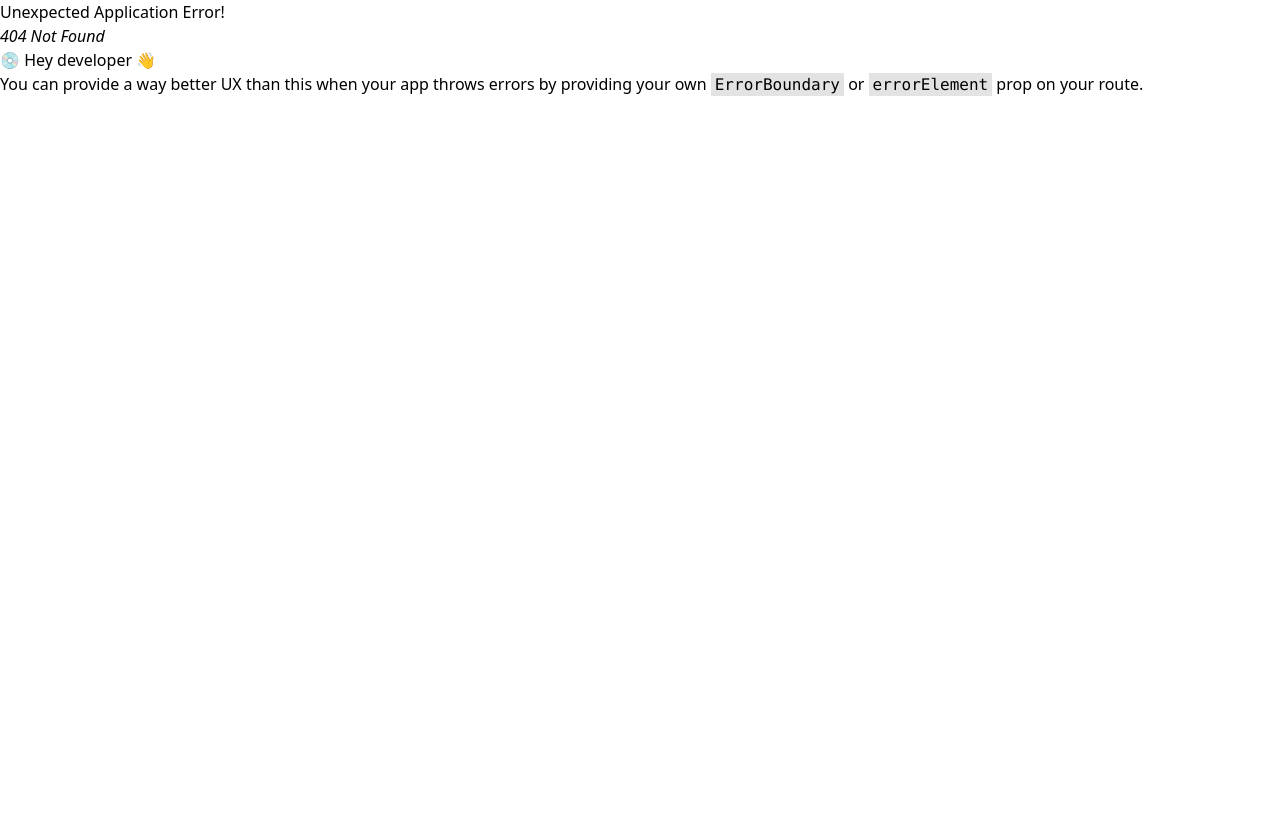
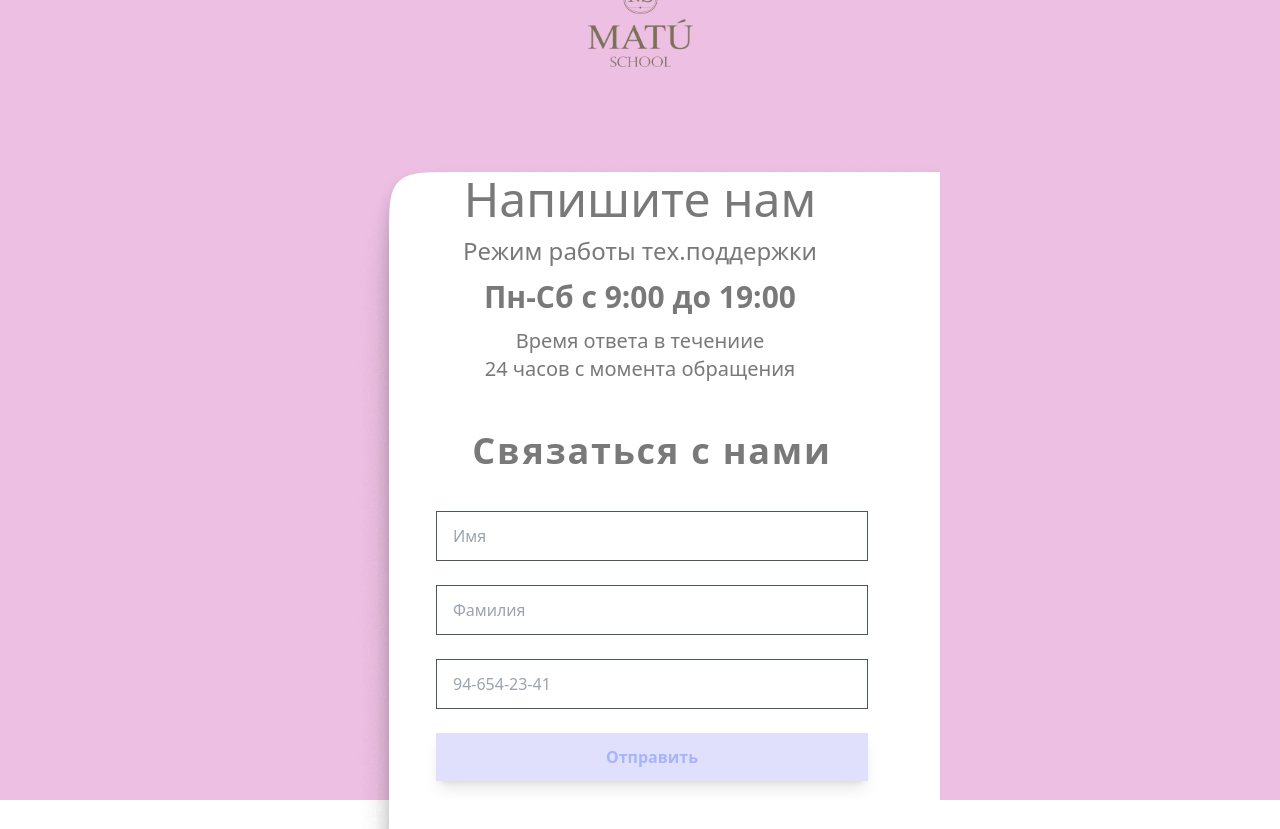
Before and after one commit to Abdurahman0/matuschool, a React (Vite) app: page /help in a window 1280 px wide. Before the commit this address had no page. Before the commit the page ends 800 px from the top, so only its background shows below. Built offline with nearby package versions, Linux system fonts and the light colour scheme.

Commit message:
added help route

```diff
--- a/package.json
+++ b/package.json
@@ -10,14 +10,17 @@
     "preview": "vite preview"
   },
   "dependencies": {
+    "axios": "^1.7.9",
     "class-variance-authority": "^0.7.1",
     "clsx": "^2.1.1",
+    "env": "^0.0.2",
     "lucide-react": "^0.462.0",
     "react": "^18.3.1",
     "react-dom": "^18.3.1",
     "react-icons": "^5.3.0",
     "react-router-dom": "^7.0.1",
     "react-scroll": "^1.9.0",
+    "react-toastify": "^10.0.6",
     "swiper": "^11.1.15",
     "tailwind-merge": "^2.5.5",
     "tailwindcss-animate": "^1.0.7"
--- /dev/null
+++ b/src/Help.jsx
@@ -0,0 +1,40 @@
+import { NavLink } from 'react-router-dom'
+import Form from './shared/Form'
+
+function Help() {
+	return (
+		<div className='bg-[#EDBFE3] md:w-screen h-[100vh] md:h-screen flex flex-col items-center justify-center'>
+			<div className='md:pb-24 pb-10'>
+				<NavLink to='/' className='flex items-center gap-3'>
+					<img
+						src='/matuschool.png'
+						width={105}
+						height={93}
+						alt='Matu School Logo'
+						className='w-[50px] h-[50px] ml-3 md:ml-0 md:w-[105px] md:h-[95px]'
+					/>
+				</NavLink>
+			</div>
+			<div className='bg-[url("/bg.png")] md:w-[600px] w-[400px] md:-ml-0 -ml-10 h-[80vh] md:h-[700px]'>
+				<div className='flex flex-col items-center text-center gap-3'>
+					<h1 className='text-[#797979] text-2xl md:text-5xl pt-3'>
+						Напишите нам
+					</h1>
+					<p className='text-[#797979] text-lg md:text-2xl'>
+						Режим работы тех.поддержки
+					</p>
+					<span className='text-[#797979] font-bold md:text-3xl text-xl'>
+						Пн-Сб с 9:00 до 19:00
+					</span>
+					<p className='text-[#797979] text-base md:text-xl'>
+						Время ответа в течениие <br />
+						24 часов с момента обращения
+					</p>
+				</div>
+				<Form />
+			</div>
+		</div>
+	)
+}
+
+export default Help
--- a/src/Lessons.jsx
+++ b/src/Lessons.jsx
@@ -13,7 +13,7 @@ function Lessons() {
 				<Hero key={idx} {...item} />
 			))}
 			<LessonsSection />
-			<div className='bg-[#EDBFE3] mt-10 w-full mx-auto'>
+			<div className='bg-[#EDBFE3] mt-10 w-full mx-auto' id='sale'>
 				<img
 					src='/Sale.png'
 					alt=''
--- a/src/Router.jsx
+++ b/src/Router.jsx
@@ -4,6 +4,7 @@ import { createBrowserRouter } from 'react-router-dom'
 import Lessons from './Lessons'
 import SeparatwLesson from './components/SeparatwLesson'
 import Room from './Room'
+import Help from './Help'
 
 const router = createBrowserRouter([
 	{
@@ -19,6 +20,10 @@ const router = createBrowserRouter([
 		element: <Room />,
 	},
 	{
+		path: '/help',
+		element: <Help />,
+	},
+	{
 		path: '/lesson/:id',
 		element: <SeparatwLesson />,
 	},
--- a/src/components/Mobile.jsx
+++ b/src/components/Mobile.jsx
@@ -69,14 +69,14 @@ function MobileModal() {
 			>
 				<ul className='flex flex-col gap-5 p-6'>
 					<li className='hover:scale-100 hover:font-bold font-medium transition-all duration-300'>
-						<NavLink to='/sale' onClick={e => handleLinkClick('/sale', e)}>
+						<NavLink to='#sale' onClick={e => handleLinkClick('#sale', e)}>
 							Акции
 						</NavLink>
 					</li>
 					<li className='hover:scale-100 hover:font-bold font-medium transition-all duration-300'>
 						<NavLink
-							to='/coments'
-							onClick={e => handleLinkClick('/coments', e)}
+							to='#coments'
+							onClick={e => handleLinkClick('#coments', e)}
 						>
 							Отзывы
 						</NavLink>
--- a/src/components/Sale.jsx
+++ b/src/components/Sale.jsx
@@ -3,7 +3,7 @@ import { NavLink } from 'react-router-dom'
 
 function Sale() {
 	return (
-		<div className='w-full mx-auto pt-10 bg-[#EDBFE3]'>
+		<div className='w-full mx-auto pt-10 bg-[#EDBFE3]' id='sale'>
 			<div className='flex items-center justify-center flex-col'>
 				<div className='bg-white md:w-[700px] w-[350px] h-[200px] border rounded-xl md:h-[300px] flex '>
 					<div className='flex flex-col gap-y-2 items-center justify-center'>
@@ -37,7 +37,7 @@ function Sale() {
 							следующую покупку рецепту
 						</p>
 						<button className='w-[260px] lg:w-[355px] h-[80px] lg:h-[104px] mt-6 focus:outline-none'>
-							<NavLink to='/'>
+							<NavLink to='/lesson'>
 								<img
 									src='/SaleBtn.png'
 									alt='Lesson Button'
--- /dev/null
+++ b/src/components/ScrollToTop.jsx
@@ -0,0 +1,19 @@
+import { useEffect } from 'react'
+import { useLocation } from 'react-router-dom'
+
+function ScrollToTopWrapper({ children }) {
+	const location = useLocation()
+
+	useEffect(() => {
+		console.log('Pathname changed:', location.pathname)
+		window.scrollTo({
+			top: 0,
+			left: 0,
+			behavior: 'smooth', // Optional: Adds smooth scrolling
+		})
+	}, [location.pathname]) // Listen for route changes
+
+	return <>{children}</>
+}
+
+export default ScrollToTopWrapper
--- a/src/data.js
+++ b/src/data.js
@@ -10,9 +10,9 @@ import cake from '/cake.png'
 import hero3 from '/hero3.png'
 
 export const navlinks = [
-	{ name: 'Акции', href: 'sale' },
-	{ name: 'Отзывы', href: 'coments' },
-	{ name: 'Техподдержка', href: 'help' },
+	{ name: 'Акции', href: '#sale' },
+	{ name: 'Отзывы', href: '#coments' },
+	{ name: 'Техподдержка', href: '/help' },
 ]
 
 export const forYouData = [
--- a/src/main.jsx
+++ b/src/main.jsx
@@ -1,17 +1,20 @@
 import { StrictMode } from 'react'
 import { createRoot } from 'react-dom/client'
 import './index.css'
-import App from './App.jsx'
 import { RouterProvider } from 'react-router-dom'
 import router from './Router'
 import { DataProvider } from './context/lesson-context'
+import ScrollToTopWrapper from './components/ScrollToTop'
+import App from './App'
 
 createRoot(document.getElementById('root')).render(
 	<StrictMode>
 		<RouterProvider router={router}>
-			<DataProvider>
-				<App />
-			</DataProvider>
+			<ScrollToTopWrapper>
+				<DataProvider>
+					<App />
+				</DataProvider>
+			</ScrollToTopWrapper>
 		</RouterProvider>
 	</StrictMode>
 )
--- /dev/null
+++ b/src/shared/Form.jsx
@@ -0,0 +1,108 @@
+import { useState } from 'react'
+import axios from 'axios'
+import { toast, ToastContainer } from 'react-toastify'
+import 'react-toastify/dist/ReactToastify.css'
+
+function Form() {
+	const [formData, setFormData] = useState({
+		firstName: '',
+		lastName: '',
+		phone: '',
+	})
+	const [IsLoading, setIsLoading] = useState(false)
+
+	const handleInputChange = e => {
+		const { name, value } = e.target
+		setFormData({ ...formData, [name]: value })
+	}
+
+	const SendMessage = e => {
+		e.preventDefault()
+		setIsLoading(true)
+		const token = import.meta.env.VITE_API_KEY
+		const chat_id = import.meta.env.VITE_CHAT_ID
+		const url = `https://api.telegram.org/bot${token}/sendMessage`
+		const messageContent = `Ismi: ${formData.firstName} \n Familyasi: ${formData.lastName} \n Phone: ${formData.phone}`
+
+		axios
+			.post(url, {
+				chat_id: chat_id,
+				text: messageContent,
+			})
+			.then(() => {
+				setFormData({ firstName: '', lastName: '', phone: '' })
+				toast.success('Muvaffaqiyatli yuborildi')
+				setIsLoading(false)
+			})
+			.catch(err => {
+				toast.error(`Yuborishda xatolik: ${err.message}`)
+				setIsLoading(false)
+			})
+	}
+	return (
+		<div className='relative flex items-center justify-center px-6 ml-6'>
+			<ToastContainer />
+			<div className='max-w-4xl w-full p-8 md:p-12'>
+				<h2 className='text-4xl font-semibold text-center text-[#797979] mb-10 tracking-wider'>
+					Связаться с нами
+				</h2>
+				<form
+					className='flex flex-col gap-8'
+					id='myForm'
+					onSubmit={SendMessage}
+				>
+					<div className='left flex flex-col space-y-6'>
+						<div className='relative'>
+							<input
+								type='text'
+								name='firstName'
+								placeholder='Имя'
+								required
+								value={formData.firstName}
+								onChange={handleInputChange}
+								className='w-full px-4 py-3 bg-transparent border border-gray-600 rounded-lg focus:outline-none focus:border-blue-400 text-[#797979] placeholder-gray-400 transition duration-300'
+							/>
+						</div>
+						<div className='relative'>
+							<input
+								type='text'
+								name='lastName'
+								placeholder='Фамилия '
+								required
+								value={formData.lastName}
+								onChange={handleInputChange}
+								className='w-full px-4 py-3 bg-transparent border border-gray-600 rounded-lg focus:outline-none focus:border-blue-400 text-[#797979] placeholder-gray-400 transition duration-300'
+							/>
+						</div>
+						<div className='relative'>
+							<input
+								type='tel'
+								name='phone'
+								placeholder='94-654-23-41'
+								pattern='\d{2}-\d{3}-\d{2}-\d{2}'
+								maxLength={12}
+								required
+								value={formData.phone}
+								onChange={handleInputChange}
+								className='w-full px-4 py-3 bg-transparent border border-gray-600 rounded-lg focus:outline-none focus:border-blue-400 text-[#797979] placeholder-gray-400 transition duration-300'
+							/>
+						</div>
+						<button
+							type='submit'
+							disabled={IsLoading}
+							className={`bg-indigo-500 text-[12px] sm:text-[16px] bg-opacity-20 text-indigo-300 font-semibold py-3 px-8 rounded-lg shadow-lg transition duration-300 transform ${
+								IsLoading
+									? 'cursor-not-allowed opacity-50'
+									: 'hover:bg-opacity-40 hover:scale-105'
+							}`}
+						>
+							{IsLoading ? 'Загрузка...' : 'Отправить'}
+						</button>
+					</div>
+				</form>
+			</div>
+		</div>
+	)
+}
+
+export default Form
--- a/src/shared/NavbarLinks.jsx
+++ b/src/shared/NavbarLinks.jsx
@@ -1,16 +1,16 @@
-import { Link } from 'react-scroll'
+import { NavLink } from 'react-router-dom'
 
 function NavbarLinks({ name, href }) {
 	return (
 		<div>
-			<Link
+			<NavLink
 				to={href}
 				smooth={true}
 				duration={500}
 				className='w-[62px] h-[28px] text-white text-[20px] leading-[27px] font-[500] cursor-pointer'
 			>
 				{name}
-			</Link>
+			</NavLink>
 		</div>
 	)
 }
```
Also changed, not shown: public/bg.png (added), 1 other file (tests, documents, lock files or other folders).
